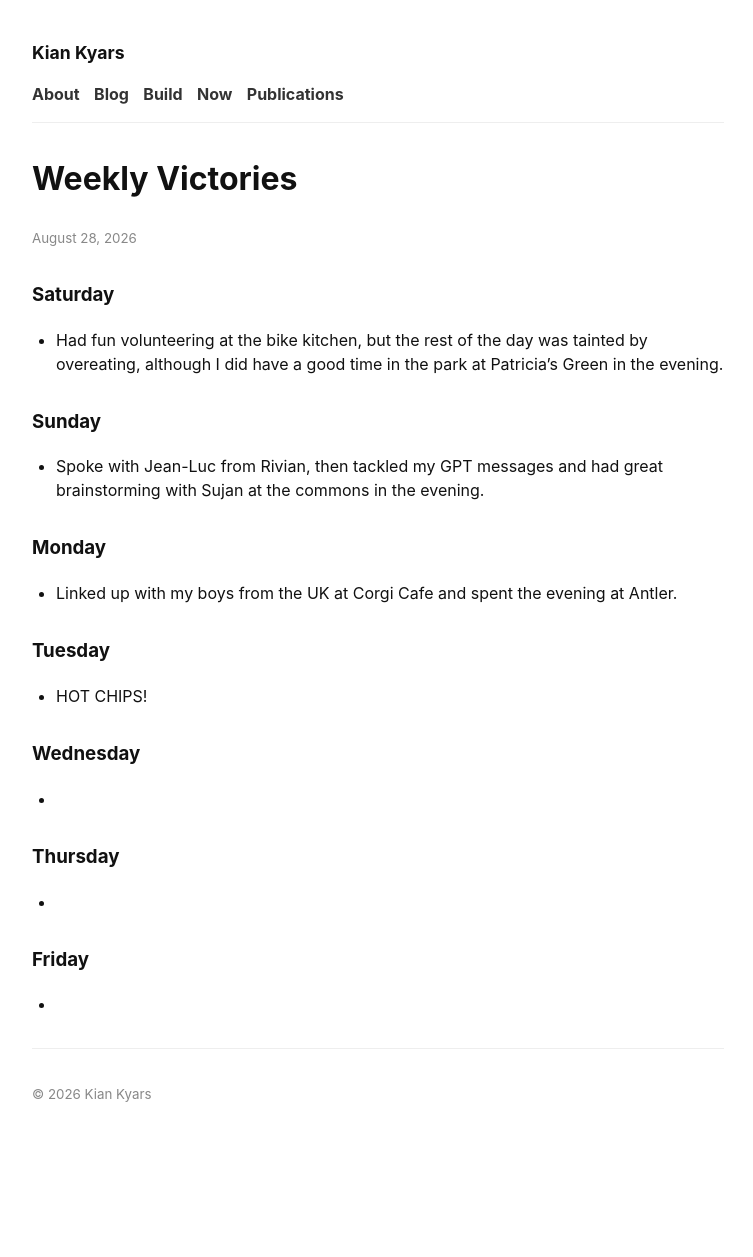
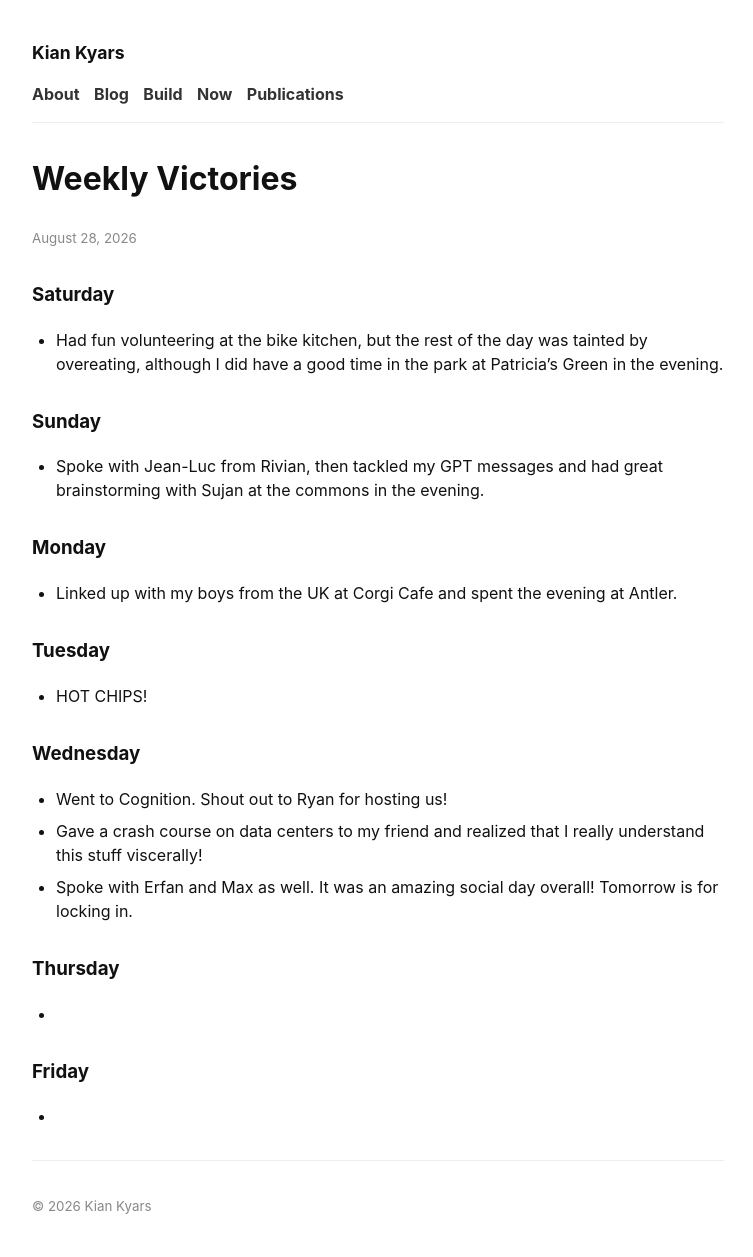
Before and after one commit to kiankyars/kiankyars.github.io, a Jekyll site: the page built from _posts/weekly-victories/2026-08-28-weekly-victories.md, in a window 1280 px wide. Shown: the whole page, without its empty margins (262-1015 px from the left). Built offline with Jekyll 4.4.1, drawn with Linux system fonts in a browser that asks for light colours; before the commit the page ends 1145 px from its top, so only the background shows below that.

Commit message:
Add Wednesday weekly victories.
Co-authored-by: Cursor <cursoragent@cursor.com>

```diff
--- a/_posts/weekly-victories/2026-08-28-weekly-victories.md
+++ b/_posts/weekly-victories/2026-08-28-weekly-victories.md
@@ -23,7 +23,9 @@ categories: reflection
 
 ### Wednesday
 
--
+- Went to Cognition. Shout out to Ryan for hosting us!
+- Gave a crash course on data centers to my friend and realized that I really understand this stuff viscerally!
+- Spoke with Erfan and Max as well. It was an amazing social day overall! Tomorrow is for locking in.
 
 ### Thursday
 
```
